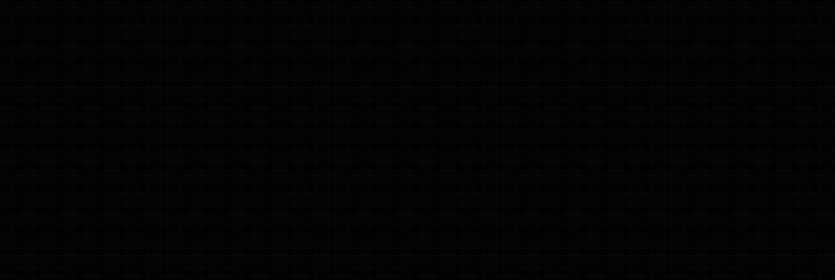
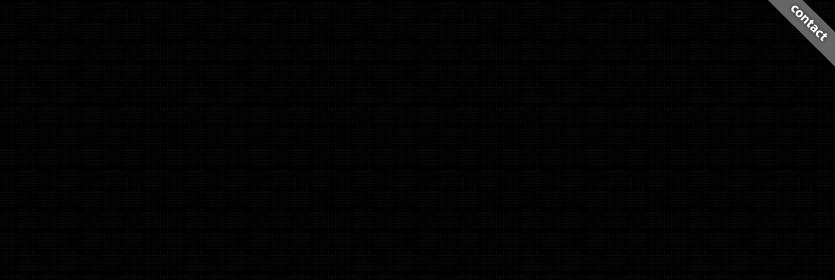
Before and after one commit to smallspark/smallspark.github.com, a plain HTML site: page index.html in a window 1280 px wide. Shown: the top 280 px of the page, 445-1280 px from the left. Drawn offline with Linux system fonts and the light colour scheme.

Commit message:
Adding contact button

```diff
--- a/index.html
+++ b/index.html
@@ -8,5 +8,8 @@
   </head>
   <body>
     <img src="logo.png" width="441" height="420" alt="Original Software Design and Development"/>
+    <a id="contact" href="mailto:contact@smallspark.com.au" title="Send us an email">
+      <img src="contact.png" width="67" height="67" alt="Contact"/>
+    </a>
   </body>
 </html>
--- a/style.css
+++ b/style.css
@@ -2,3 +2,9 @@ body {
   margin: 0;
   background: #030303 url("bg.png") repeat scroll top left;
 }
+
+#contact {
+  position: absolute;
+  top: 0;
+  right: 0;
+}
```
Also changed, not shown: contact.png (added), 1 other file.
